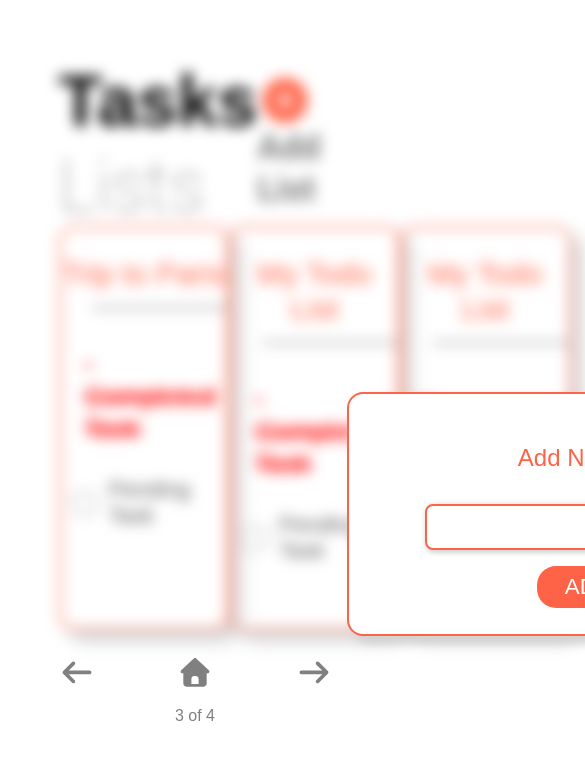
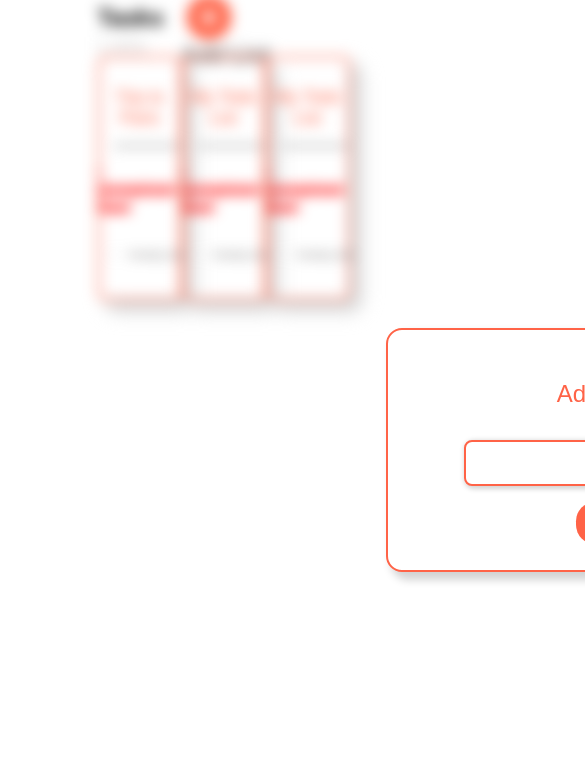
Before and after one commit to Prajwal208V/project2, a plain HTML site: page index3.html in a window 390 px wide. Shown: the top 760 px of the page, 585 px wide, since content can reach past the window. Drawn offline with Linux system fonts and the light colour scheme.

Commit message:
second_changes

```diff
--- a/index3.html
+++ b/index3.html
@@ -43,14 +43,7 @@
     <div class="index3_box">
         <p>Add New List</p>
         <input type="text">
-        <input type="button" value="ADD">
-    </div>
-    <div class="page_linker">
-        <a href="index2.html"><i class="fas fa-arrow-left linker_icon"></i></a>
-            <a href="index.html"><i class="fas fa-home linker_icon"></i></a>
-            <a href="index4.html"><i class="fas fa-arrow-right linker_icon"></i></a>
-    </div>
-    <p id="page_number">3 of 4</p>
+        <a href="index4.html"><input type="button" value="ADD" class="add_button"></a>
     </div>
 </body>
 </html>
--- a/style.css
+++ b/style.css
@@ -111,6 +111,98 @@ body{
     align-items: center;
     padding:2rem 0 0 0.8rem;
 }
+
+/* screen size between 320 and 600 piexl */
+@media all and (min-width:320px) and (max-width:600px){
+    .continer{
+        height:100vh;
+        width:50vw;
+    }
+    .index_header{
+        height:2rem;
+        display: flex;
+        justify-content: space-between;
+        align-items: center;
+        margin:1rem 0 0.5rem 0;
+    }
+    #left_index_header{
+        font-size:1.5rem;
+        font-weight:700;
+    }
+    #right_index_header{
+        font-size:1.5rem;
+        display:flex;
+        align-items: center;
+        font-family: 'Roboto', sans-serif;
+        font-weight:bold;
+        color:gray;
+    }
+    .index_plus{
+        color: tomato;
+        margin:0 10px 0 0;
+        font-size:2.8rem;
+    }
+    .index_span1{
+        font-family: 'Roboto', sans-serif;
+        font-weight:100;
+        color:gray;
+    }
+    #index_continer2{
+        width:8rem;
+        height:15rem;
+        display: flex;
+        justify-content: space-between;
+    }
+    .index_box{
+        width:5rem;
+        height:15rem;
+        border:2px solid tomato;
+        margin: 0;
+        border-radius:0.5rem;
+        box-shadow:0.6rem 0.6rem 0.8rem 0.1rem rgb(211, 211, 211);
+    }
+    .index_box>p:first-child{
+        font-size:1.1rem;
+        color: tomato;
+        text-align: center;
+        margin:1.8rem 0 0.5rem 0;
+    }
+    .index_box>hr{
+        width:80%;
+        float:right;
+        border:1px solid grey;
+    }
+    .index_box>hr~p{
+        float: right;
+        text-decoration:line-through;
+        text-decoration-thickness:3px;
+        margin:0.5rem 0.3rem 0 0.5rem;
+        font-size:1rem;
+        color: red;
+    }
+    .index_box>div>input{
+        width:0.2rem;
+        height:0.2rem;
+        font-weight:700;
+        margin:0 0.8rem 0 0;
+
+    }
+    .index_box>div>span{
+        font-size:0.6rem;
+        font-weight:500;
+        font-family: "adobe-clean", sans-serif;
+        color: rgb(90, 88, 88);
+    }
+    .index_box>div{
+        width:100%;
+        display: flex;
+        align-items: center;
+        padding:2rem 0 0 0.8rem;
+    }
+}
+
+
+
 
 /* index02 */
 .index2_header>hr{
@@ -228,7 +320,7 @@ body{
     margin:0.5rem 0 1rem 0;
     box-shadow:0.1rem 0.1rem 0.3rem 0.09rem rgb(211, 211, 211);
 }
-.index3_box>p~input[type=button]{
+.add_button{
     width:6.5rem;
     height:2.6rem;
     background-color:tomato;
```
Also changed, not shown: index.html (+1 -7 lines), index2.html (+2 -8 lines), index4.html (+2 -7 lines).
